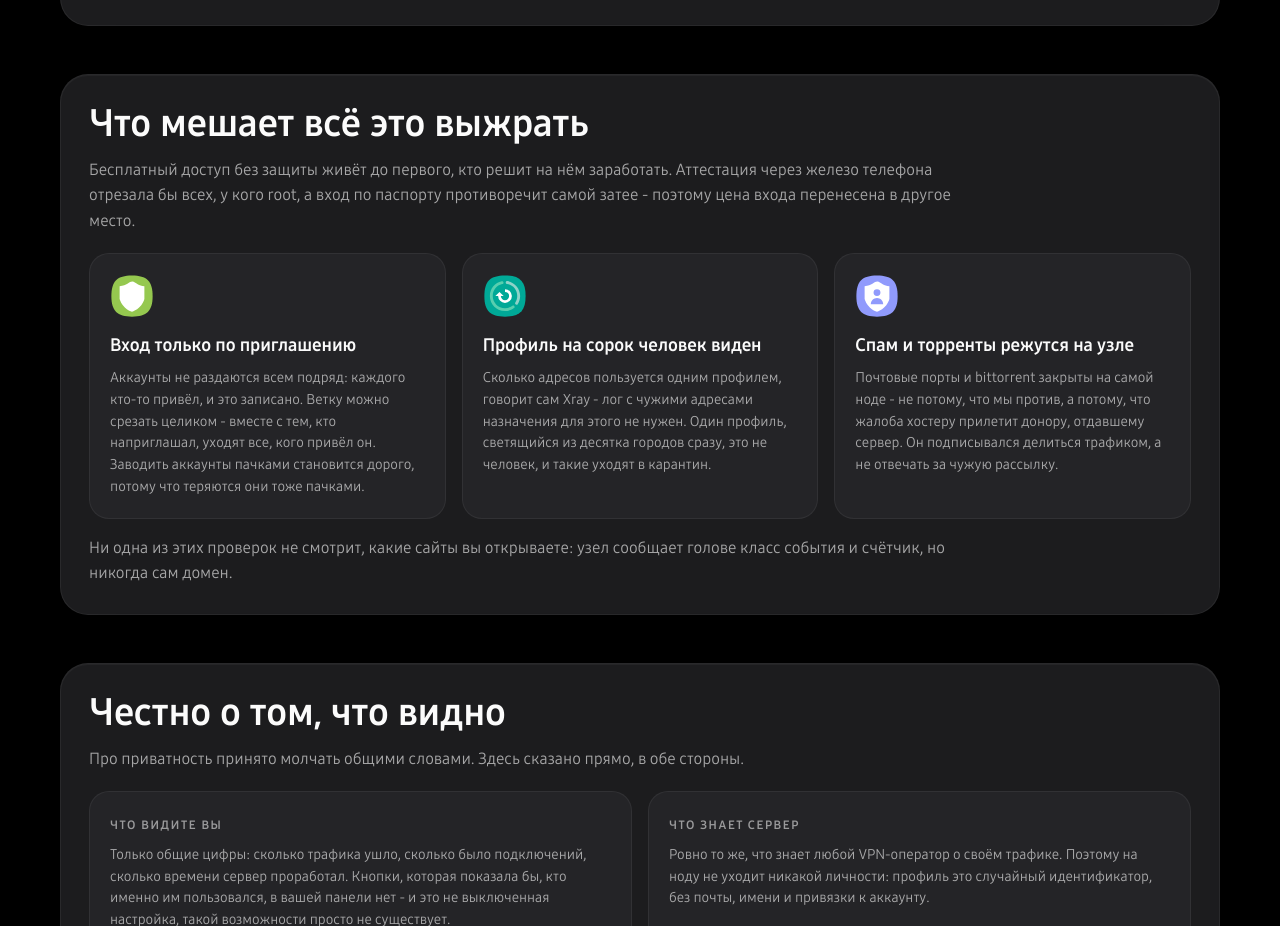
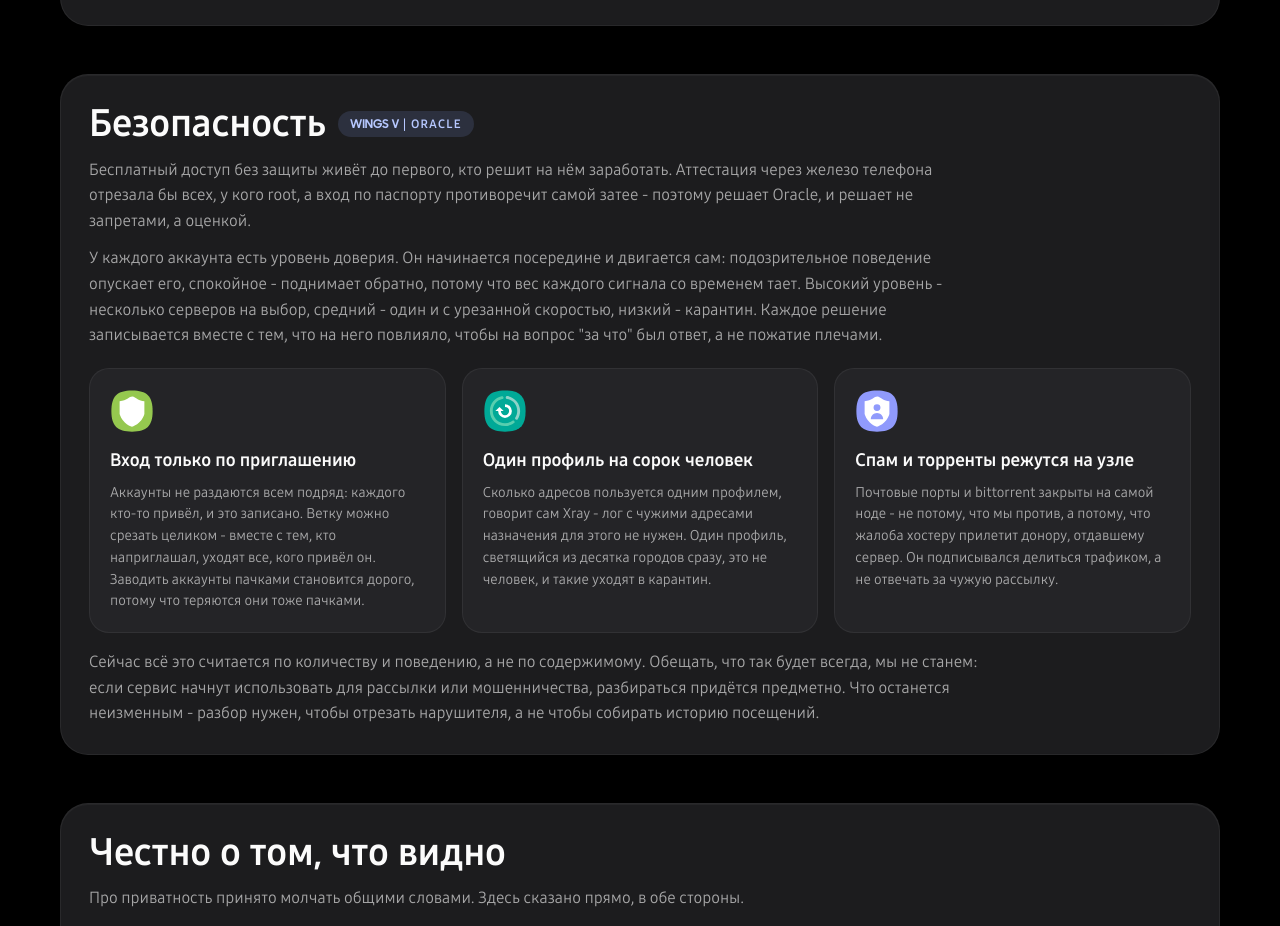
Before and after one commit to WINGS-N/wingsv-panel, a Vue app: page /federation in a window 1280 px wide. Shown: the part 1024-1950 px from the top of the page. Built offline with nearby package versions, Linux system fonts and the light colour scheme; no server answers.

Commit message:
[panel/web] describe the oracle instead of promising what we cannot keep

```diff
--- a/web/src/styles.css
+++ b/web/src/styles.css
@@ -518,6 +518,12 @@
     .state-dot.is-live {
       animation: none;
     }
+  }
+
+  .oracle-badge {
+    @apply whitespace-nowrap rounded-full px-3 py-1 text-[12px] font-bold uppercase tracking-[0.1em];
+    background: theme('colors.wings.badgeBg');
+    color: theme('colors.wings.badgeText');
   }
 
   .live-dot {
--- a/web/src/views/FederationLanding.vue
+++ b/web/src/views/FederationLanding.vue
@@ -77,11 +77,20 @@
       </section>
 
       <section class="surface-card mt-6">
-        <h2 class="hero-title">Что мешает всё это выжрать</h2>
+        <div class="federation-live-head">
+          <h2 class="hero-title">Безопасность</h2>
+          <span class="oracle-badge"><span class="wordmark-inline">WINGS V</span> | Oracle</span>
+        </div>
         <p class="body-copy body-copy-wide mt-3">
           Бесплатный доступ без защиты живёт до первого, кто решит на нём заработать. Аттестация через железо телефона
-          отрезала бы всех, у кого root, а вход по паспорту противоречит самой затее - поэтому цена входа перенесена в
-          другое место.
+          отрезала бы всех, у кого root, а вход по паспорту противоречит самой затее - поэтому решает Oracle, и решает
+          не запретами, а оценкой.
+        </p>
+        <p class="body-copy body-copy-wide mt-3">
+          У каждого аккаунта есть уровень доверия. Он начинается посередине и двигается сам: подозрительное поведение
+          опускает его, спокойное - поднимает обратно, потому что вес каждого сигнала со временем тает. Высокий уровень
+          - несколько серверов на выбор, средний - один и с урезанной скоростью, низкий - карантин. Каждое решение
+          записывается вместе с тем, что на него повлияло, чтобы на вопрос "за что" был ответ, а не пожатие плечами.
         </p>
         <div class="fed-steps">
           <article class="fed-step">
@@ -95,7 +104,7 @@
           </article>
           <article class="fed-step">
             <img src="/img/oneui/monitor.svg" alt="" class="fed-step-icon" aria-hidden="true" />
-            <h3 class="fed-step-title">Профиль на сорок человек виден</h3>
+            <h3 class="fed-step-title">Один профиль на сорок человек</h3>
             <p class="fed-step-copy">
               Сколько адресов пользуется одним профилем, говорит сам Xray - лог с чужими адресами назначения для этого
               не нужен. Один профиль, светящийся из десятка городов сразу, это не человек, и такие уходят в карантин.
@@ -111,8 +120,9 @@
           </article>
         </div>
         <p class="body-copy body-copy-wide mt-4">
-          Ни одна из этих проверок не смотрит, какие сайты вы открываете: узел сообщает голове класс события и счётчик,
-          но никогда сам домен.
+          Сейчас всё это считается по количеству и поведению, а не по содержимому. Обещать, что так будет всегда, мы не
+          станем: если сервис начнут использовать для рассылки или мошенничества, разбираться придётся предметно. Что
+          останется неизменным - разбор нужен, чтобы отрезать нарушителя, а не чтобы собирать историю посещений.
         </p>
       </section>
 
```
